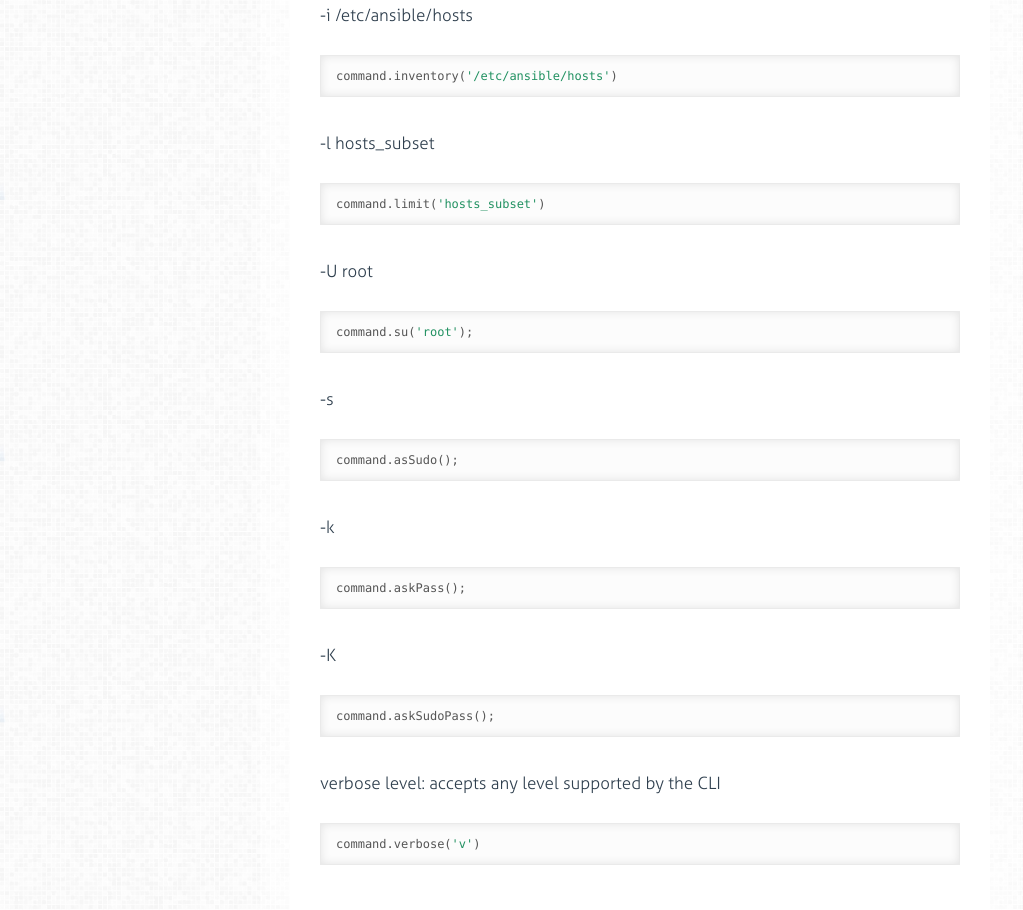
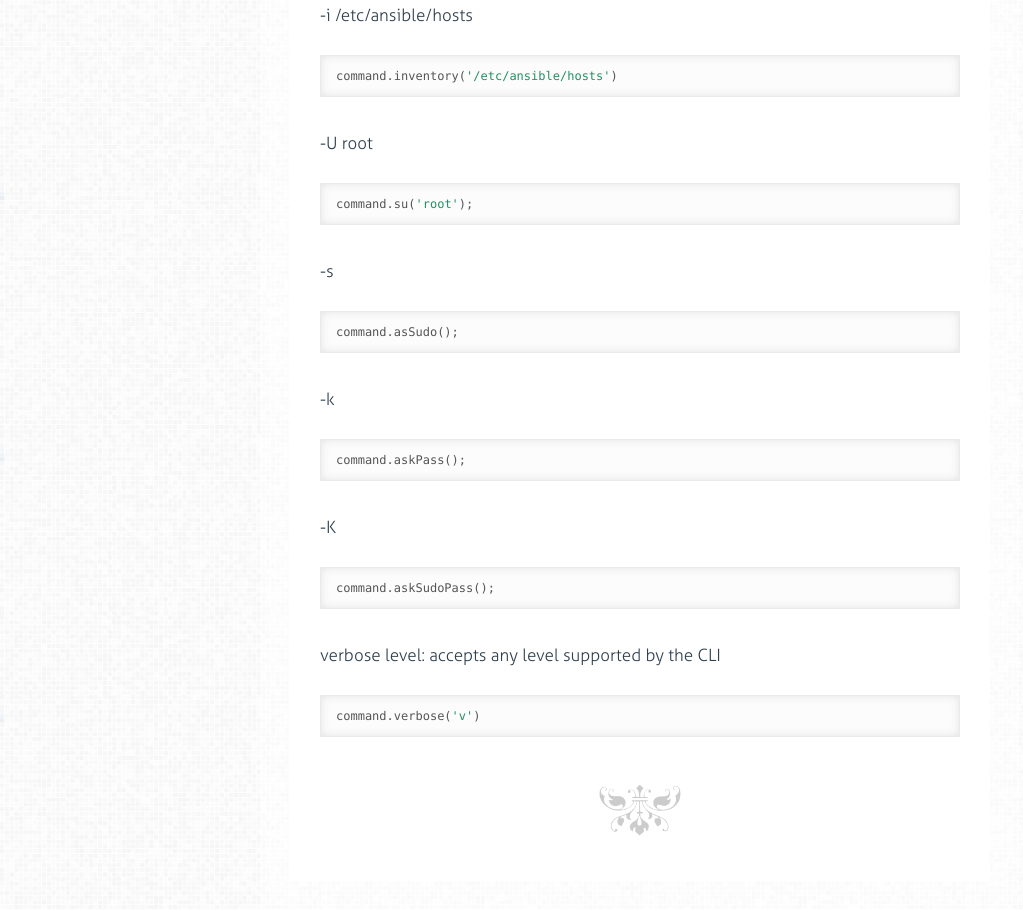
Before and after one commit to shaharke/node-ansible, a website: page docs/index.html in a window 1280 px wide. Shown: the part 3456-4366 px from the top of the page, without its empty margins (0-1023 px from the left). Drawn offline with Linux system fonts and the light colour scheme.

```diff
--- a/docs/index.html
+++ b/docs/index.html
@@ -180,11 +180,6 @@
           <div class='highlight'><pre>command.inventory(<span class="hljs-string">'/etc/ansible/hosts'</span>)</pre></div>
 
 
-        <p> -l hosts_subset</p>
-
-
-          <div class='highlight'><pre>command.limit(<span class="hljs-string">'hosts_subset'</span>)</pre></div>
-
 
         <p> -U root</p>
 
```
